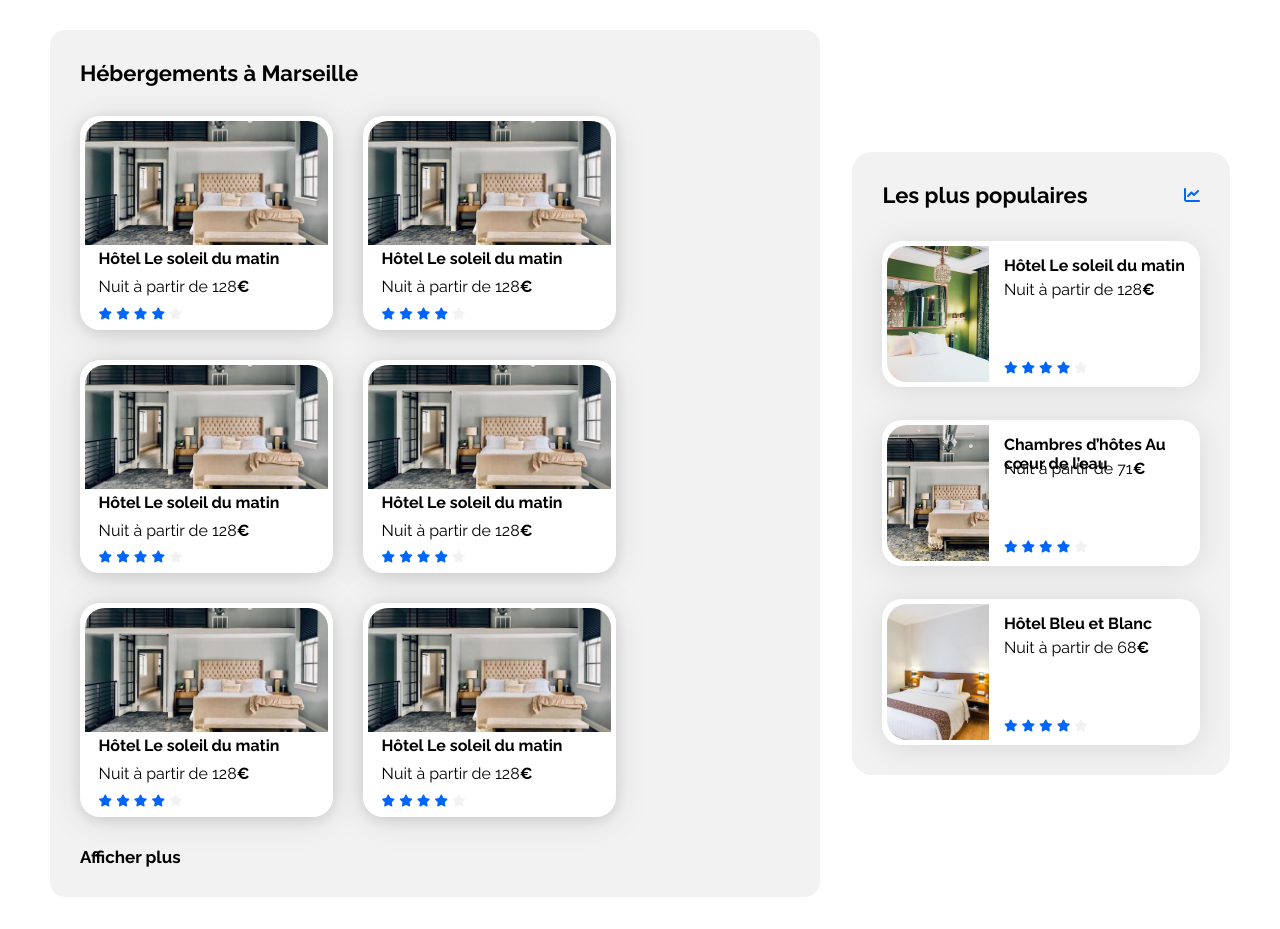
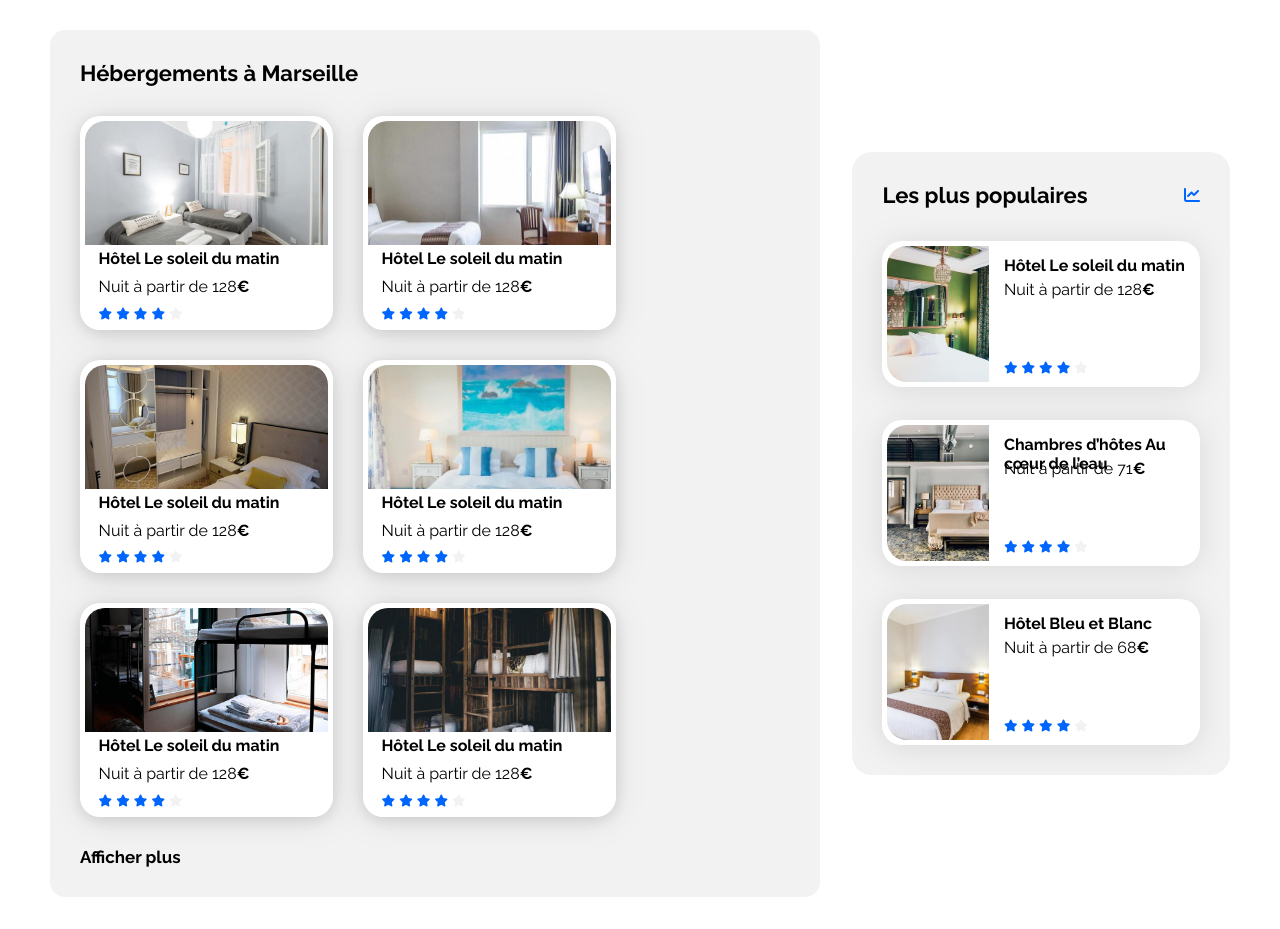
Before and after one commit to NikXpro/booki-app, a plain HTML site: page index.html in a window 1280 px wide. Shown: the part 400-1329 px from the top of the page. Drawn offline with Linux system fonts and the light colour scheme.

Commit message:
refactor(html): replaced the images with real ones

```diff
--- a/index.html
+++ b/index.html
@@ -106,7 +106,7 @@
               <a href="#">
                 <article class="card">
                   <img
-                    src="./images/hebergements/aw-creative.jpg"
+                    src="./images/hebergements/fred-kleber.jpg"
                     alt="Image de la chambre d'hotel montrant un lit"
                   />
                   <div class="card-content">
@@ -133,7 +133,7 @@
               <a href="#">
                 <article class="card">
                   <img
-                    src="./images/hebergements/aw-creative.jpg"
+                    src="./images/hebergements/febrian-zakaria.jpg"
                     alt="Image de la chambre d'hotel montrant un lit"
                   />
                   <div class="card-content">
@@ -160,7 +160,7 @@
               <a href="#">
                 <article class="card">
                   <img
-                    src="./images/hebergements/aw-creative.jpg"
+                    src="./images/hebergements/reisetopia.jpg"
                     alt="Image de la chambre d'hotel montrant un lit"
                   />
                   <div class="card-content">
@@ -187,7 +187,7 @@
               <a href="#">
                 <article class="card">
                   <img
-                    src="./images/hebergements/aw-creative.jpg"
+                    src="./images/hebergements/annie-spratt.jpg"
                     alt="Image de la chambre d'hotel montrant un lit"
                   />
                   <div class="card-content">
@@ -214,7 +214,7 @@
               <a href="#">
                 <article class="card">
                   <img
-                    src="./images/hebergements/aw-creative.jpg"
+                    src="./images/hebergements/marcus-loke.jpg"
                     alt="Image de la chambre d'hotel montrant un lit"
                   />
                   <div class="card-content">
@@ -241,7 +241,7 @@
               <a href="#">
                 <article class="card">
                   <img
-                    src="./images/hebergements/aw-creative.jpg"
+                    src="./images/hebergements/nicate-lee.jpg"
                     alt="Image de la chambre d'hotel montrant un lit"
                   />
                   <div class="card-content">
```
